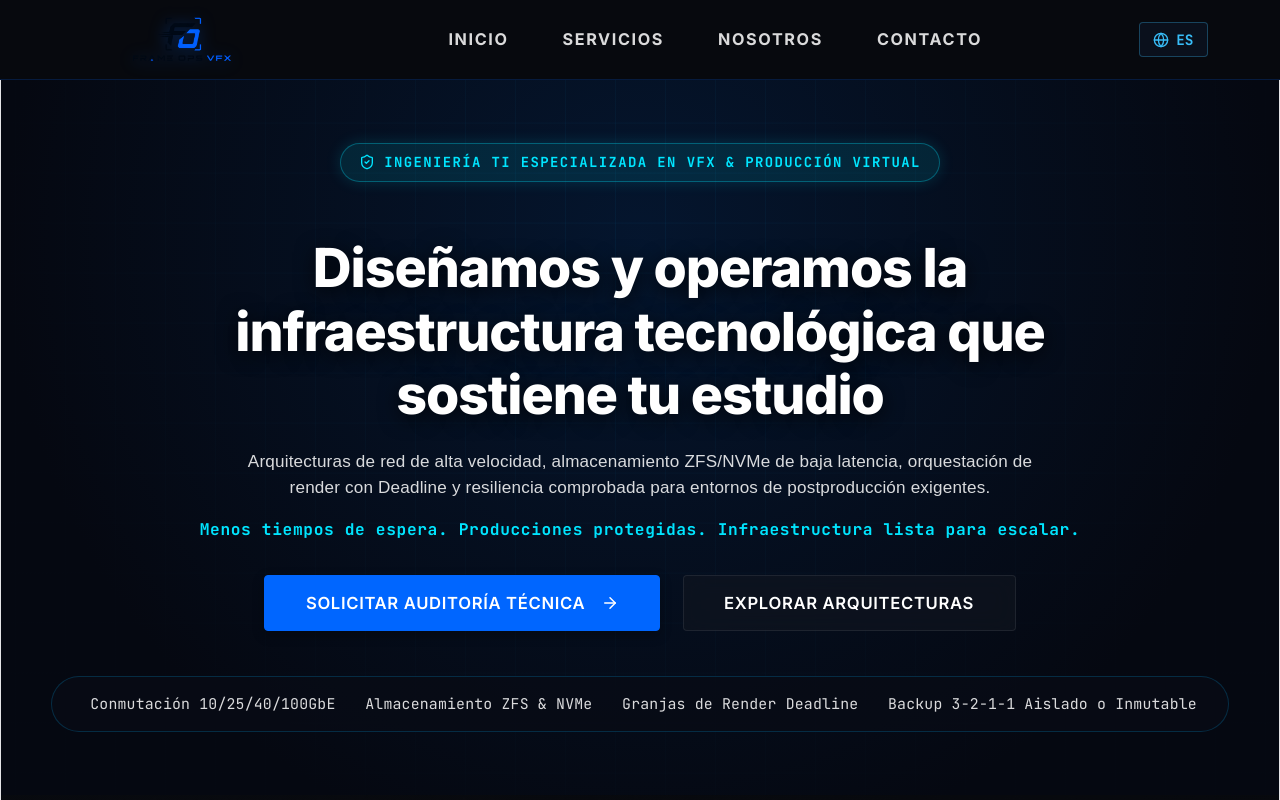
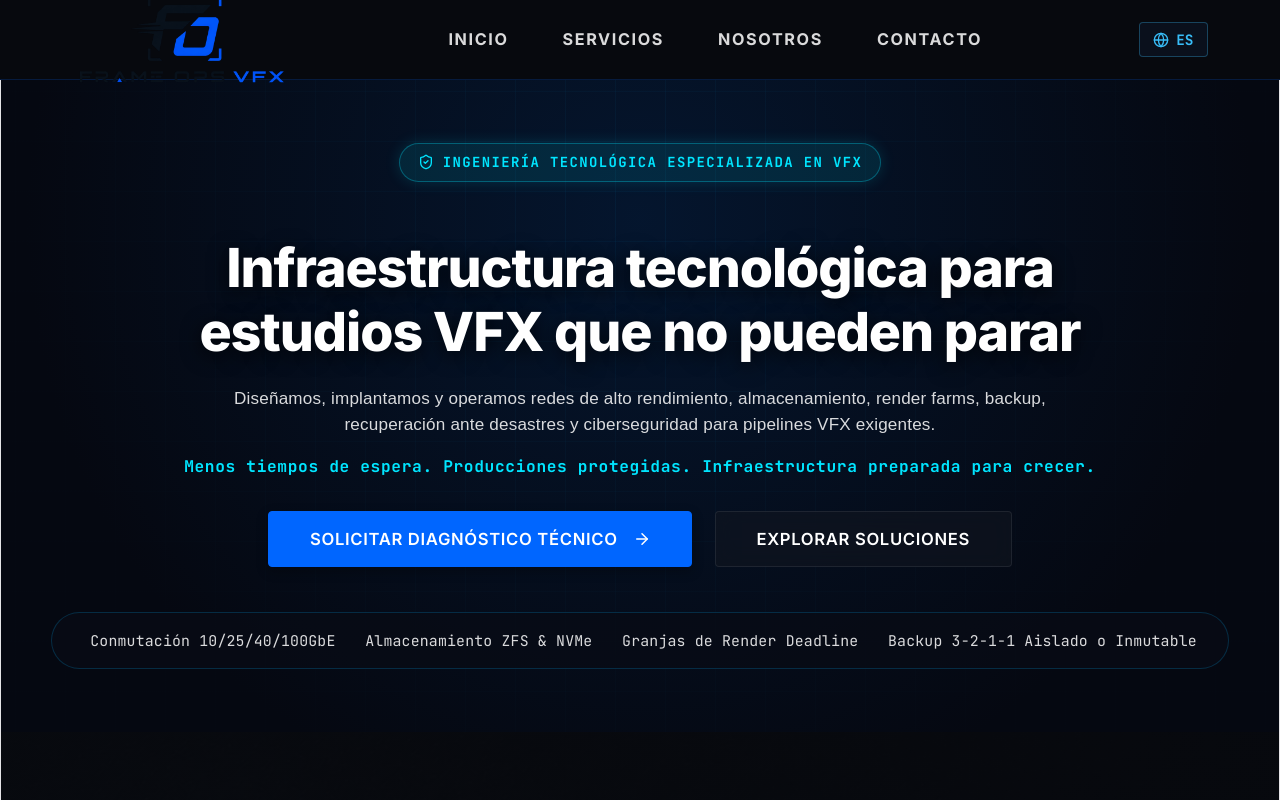
Before and after one commit to opuusmagna/Frame_ops_vfx, a React (Vite) app: page / in a window 1280 px wide. Shown: the top 800 px of the page. Built offline with nearby package versions, Linux system fonts and the light colour scheme.

Commit message:
fix(v2): checkpoint R.2.4 - official logo legibility, master hero spanish copy, and BIA/TPN spanish alignment

```diff
--- a/src/components/Footer.css
+++ b/src/components/Footer.css
@@ -49,9 +49,10 @@
 
 .footer-logo-img {
   width: 180px;
-  height: 44px;
+  height: auto;
   object-fit: contain;
-  filter: brightness(1.15) contrast(1.1) drop-shadow(0 2px 8px rgba(0, 102, 255, 0.35));
+  opacity: 1;
+  filter: none;
 }
 
 .footer-brand-title {
--- a/src/components/Navbar.css
+++ b/src/components/Navbar.css
@@ -71,15 +71,17 @@
 
 .brand-logo-img {
   width: 220px;
-  height: 52px;
+  height: auto;
   object-fit: contain;
-  filter: brightness(1.15) contrast(1.1) drop-shadow(0 2px 8px rgba(0, 102, 255, 0.35));
+  opacity: 1;
+  filter: none;
   transition: all 0.3s ease;
 }
 
 .master-navbar.scrolled .brand-logo-img {
-  width: 190px;
-  height: 44px;
+  width: 180px;
+  height: auto;
+  filter: none;
 }
 
 
@@ -328,16 +330,16 @@
   }
 
   .brand-logo-img {
-    height: 34px;
-    max-width: 140px;
+    width: 160px;
+    height: auto;
+    max-width: 160px;
+    filter: none;
   }
 
   .master-navbar.scrolled .brand-logo-img {
-    height: 30px;
-    max-width: 130px;
-  }
-
-  .brand-logo-text {
-    font-size: 0.95rem;
+    width: 140px;
+    height: auto;
+    max-width: 140px;
+    filter: none;
   }
 }
--- a/src/config/translations/es.ts
+++ b/src/config/translations/es.ts
@@ -10,12 +10,12 @@ export const es: TranslationKeys = {
     language: 'IDIOMA',
   },
   hero: {
-    kicker: 'INGENIERÍA TI ESPECIALIZADA EN VFX & PRODUCCIÓN VIRTUAL',
-    title: 'Diseñamos y operamos la infraestructura tecnológica que sostiene tu estudio',
-    subtitle: 'Arquitecturas de red de alta velocidad, almacenamiento ZFS/NVMe de baja latencia, orquestación de render con Deadline y resiliencia comprobada para entornos de postproducción exigentes.',
-    reinforcement: 'Menos tiempos de espera. Producciones protegidas. Infraestructura lista para escalar.',
-    ctaPrimary: 'SOLICITAR AUDITORÍA TÉCNICA',
-    ctaSecondary: 'EXPLORAR ARQUITECTURAS',
+    kicker: 'INGENIERÍA TECNOLÓGICA ESPECIALIZADA EN VFX',
+    title: 'Infraestructura tecnológica para estudios VFX que no pueden parar',
+    subtitle: 'Diseñamos, implantamos y operamos redes de alto rendimiento, almacenamiento, render farms, backup, recuperación ante desastres y ciberseguridad para pipelines VFX exigentes.',
+    reinforcement: 'Menos tiempos de espera. Producciones protegidas. Infraestructura preparada para crecer.',
+    ctaPrimary: 'SOLICITAR DIAGNÓSTICO TÉCNICO',
+    ctaSecondary: 'EXPLORAR SOLUCIONES',
     tagline: 'TECNOLOGÍA DETRÁS DEL FOTOGRAMA',
     ticker: {
       t1: 'Conmutación 10/25/40/100GbE',
@@ -31,7 +31,7 @@ export const es: TranslationKeys = {
     assess: {
       tag: '01 / DIAGNÓSTICO Y PLANO TÉCNICO',
       title: 'Diagnóstico',
-      description: 'Análisis de cuellos de botella en almacenamiento, red, render farm y evaluación del Business Impact Analysis (BIA).',
+      description: 'Análisis de cuellos de botella en almacenamiento, red, render farm y evaluación del Análisis de Impacto en el Negocio (BIA).',
       features: [
         'Inventario técnico y descubrimiento',
         'Análisis de cuellos de botella en SAN / NAS / Red',
@@ -225,7 +225,7 @@ export const es: TranslationKeys = {
     subtitle: 'Diseñamos e implantamos estrategias de backup y recuperación ante desastres dimensionadas según el volumen, velocidad y criticidad de tu pipeline VFX.',
     scopeTitle: 'Proceso de diseño e implantación de resiliencia',
     step1: 'Descubrimiento e inventario de datos y servicios críticos.',
-    step2: 'Business Impact Analysis (BIA) para evaluar el coste operativo de las paradas.',
+    step2: 'Análisis de Impacto en el Negocio (BIA) para evaluar el coste operativo de las paradas.',
     step3: 'Objetivos RPO y RTO definidos junto al cliente mediante análisis de impacto y posteriormente validados mediante pruebas de recuperación.',
     step4: 'Implantación de la estrategia de respaldo 3-2-1-1.',
     strategyTitle: 'Estrategia de respaldo 3-2-1-1 para VFX',
```
Also changed, not shown: 1 other file (tests, documents, lock files or other folders).
